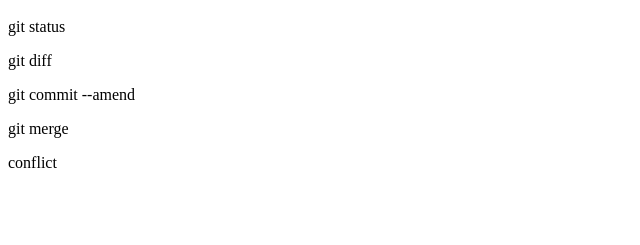
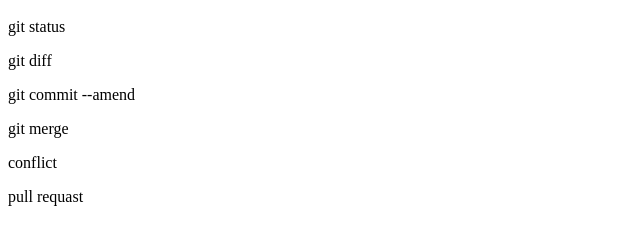
Before and after one commit to towa0329/git_tutorial, a plain HTML site: page index.html in a window 1280 px wide. Shown: the part 57-302 px from the top of the page, without its empty margins (0-640 px from the left). Drawn offline with Linux system fonts and the light colour scheme.

Commit message:
pull requestを追記

```diff
--- a/index.html
+++ b/index.html
@@ -4,3 +4,4 @@
 <p>git commit --amend</p>
 <p>git merge</p>
 <p>conflict<p>
+<p>pull requast</p>
```
